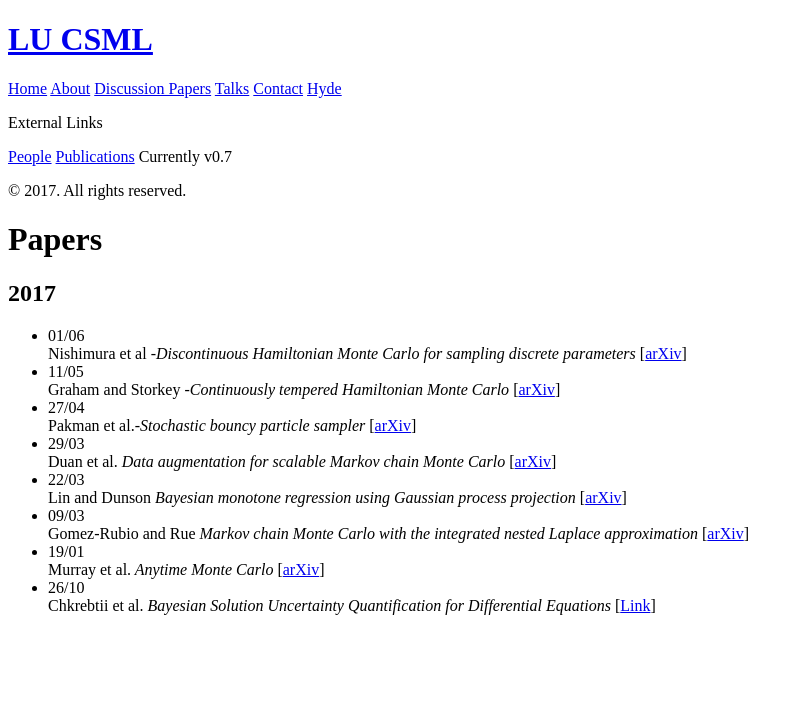
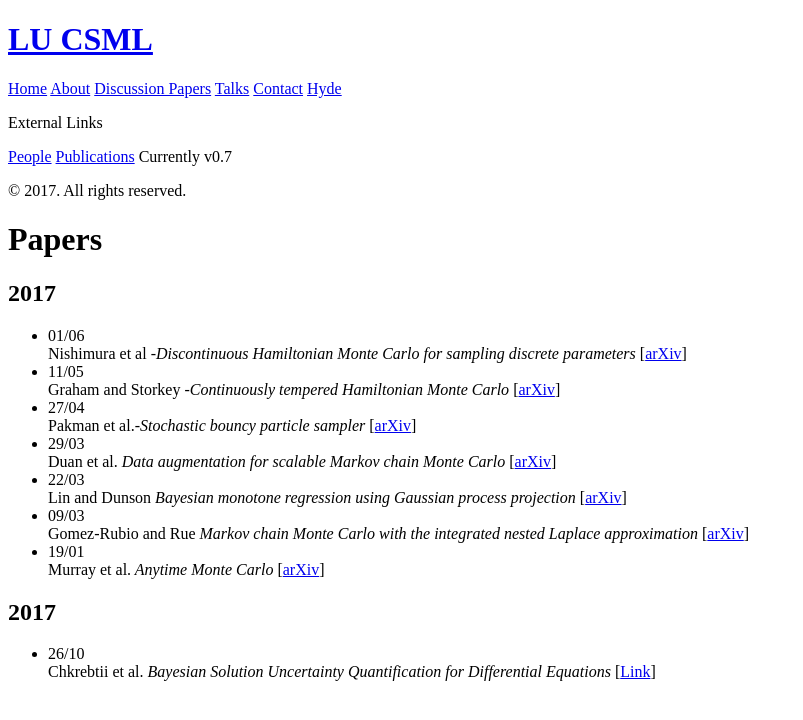
Before and after one commit to LU-CSML/LU-CSML, a Jekyll site: the page built from Discussion_Papers.md, in a window 1280 px wide. Shown: the top 720 px of the page, without its empty margins (0-803 px from the left). Built offline with Jekyll 4.4.1, drawn with Linux system fonts in a browser that asks for light colours.

Commit message:
separated years

```diff
--- a/Discussion_Papers.md
+++ b/Discussion_Papers.md
@@ -38,7 +38,10 @@ title: Papers
 <li>
 19/01 <br> Murray et al.<em> Anytime Monte Carlo</em>  [<a href="https://arxiv.org/pdf/1612.03319v1.pdf">arXiv</a>]
 </li>
+</ul>
 
+<h2>2017</h2>
+<ul>
 <li>
 26/10 <br> Chkrebtii et al. <em> Bayesian Solution Uncertainty Quantification for Differential Equations</em>  [<a href="https://projecteuclid.org/euclid.ba/1473276259">Link</a>]
 </li>
```
